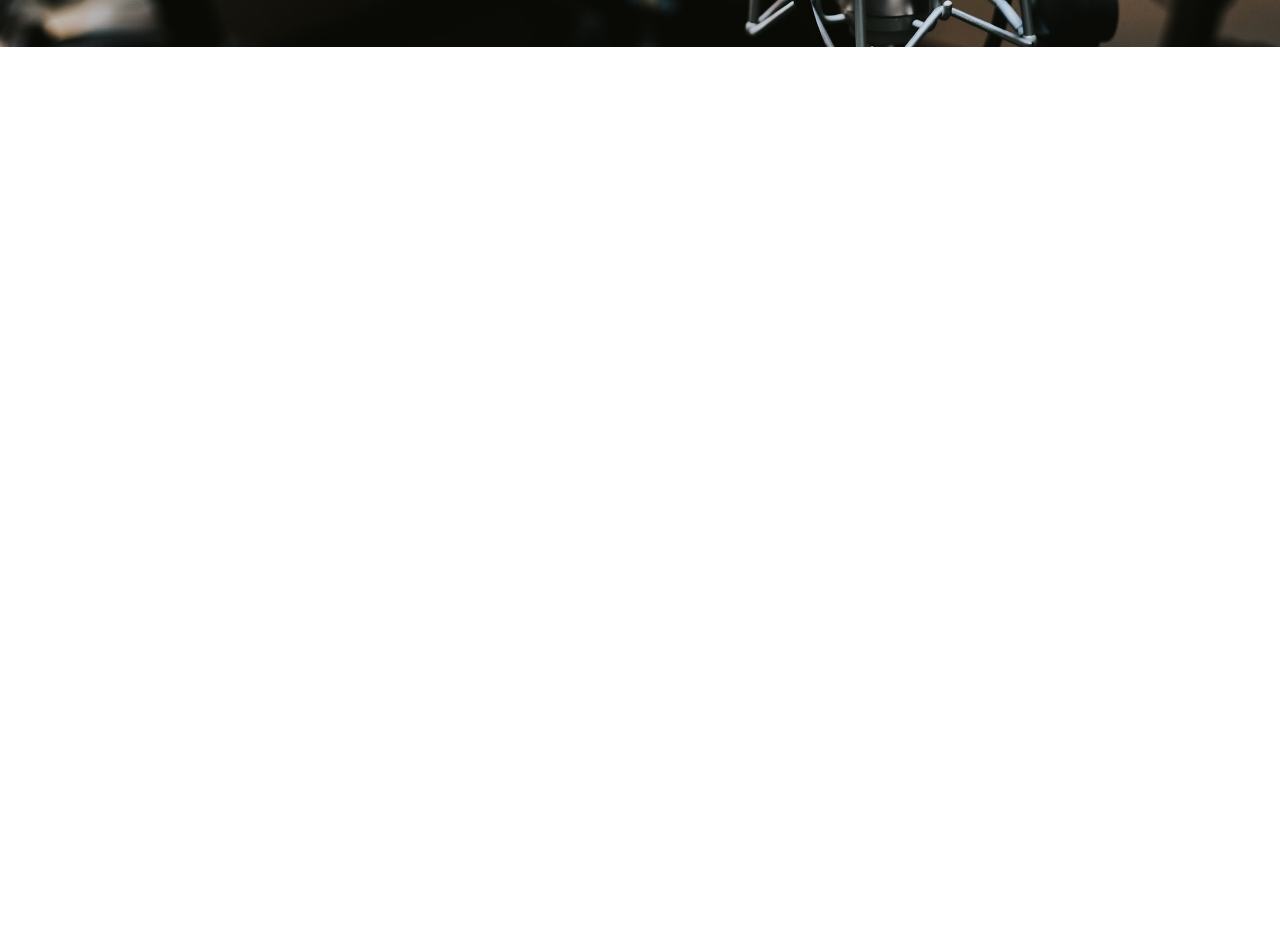
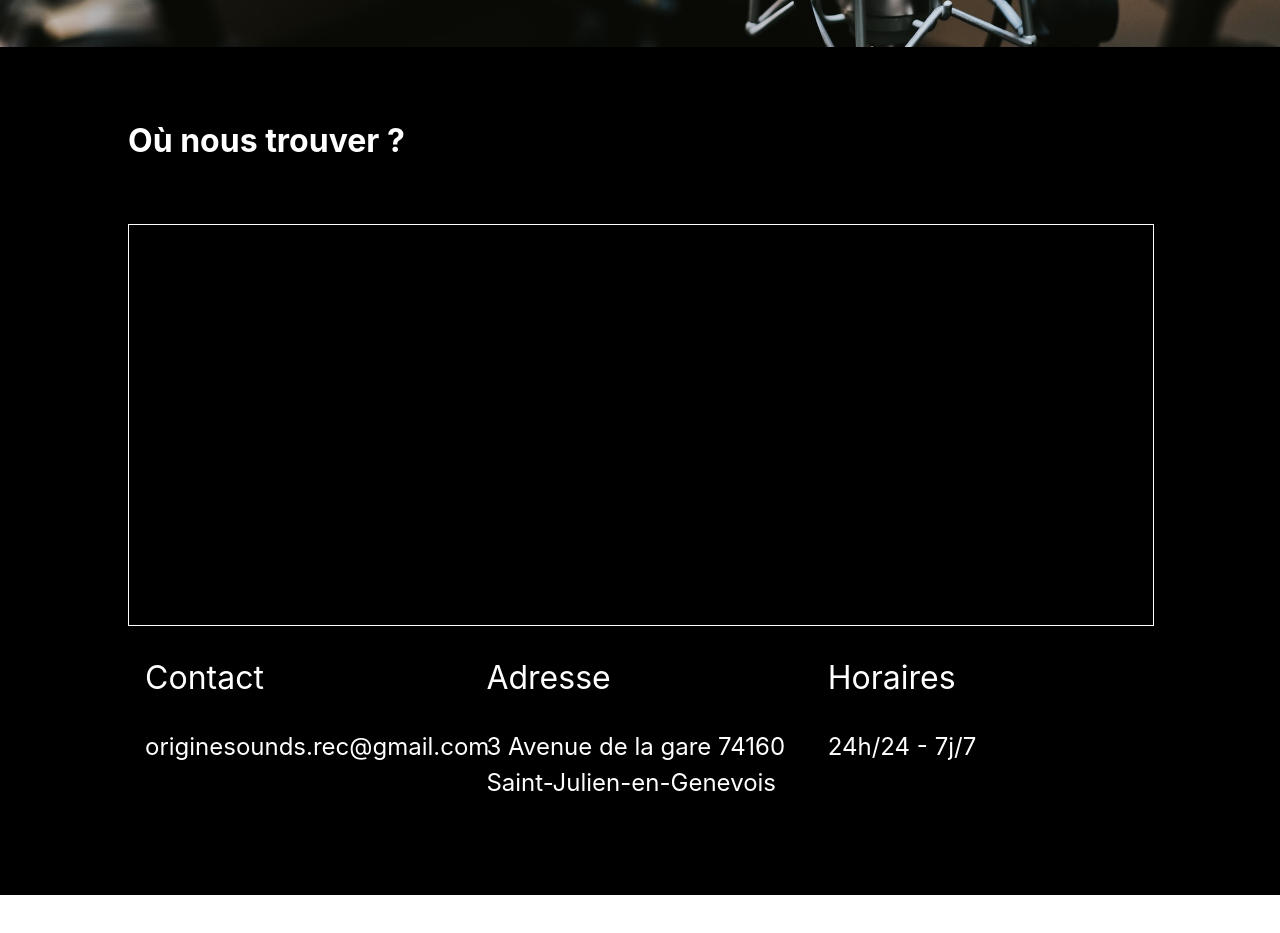
Before and after one commit to oralanto/origine-sounds-records, a React (Create React App) app: page /homepage in a window 1280 px wide. Shown: the part 5060-5993 px from the top of the page. Before the commit the page ends 5107 px from the top, so only its background shows below. Built offline with nearby package versions, Linux system fonts and the light colour scheme; the HTML template or start-up script is replaced by a standard one.

Commit message:
Location component

```diff
--- a/src/Component/Homepage/Homepage.js
+++ b/src/Component/Homepage/Homepage.js
@@ -3,6 +3,7 @@ import React from "react";
 import Accueil from "../Accueil/Accueil";
 import Services from "../Services/Services";
 import ReservationInfo from "../ReservationInfo/ReservationInfo";
+import Location from "../Location/Location";
 
 const Homepage = () => {
   return (
@@ -10,6 +11,7 @@ const Homepage = () => {
       <Accueil />
       <Services />
       <ReservationInfo />
+      <Location />
     </div>
   );
 };
--- /dev/null
+++ b/src/Component/Location/Location.css
@@ -0,0 +1,43 @@
+.location {
+  min-height: 100vh;
+  width: 80%;
+  margin: 3em auto;
+  color: white;
+  display: flex;
+  flex-direction: column;
+}
+
+
+.location__title {
+  font-size: 2em;
+  align-self: flex-start;
+  margin-bottom: 2em;
+}
+
+.location__map {
+  width: 100%;
+  height: 400px;
+  border: 1px solid white;
+}
+
+.location__infos {
+  display: flex;
+  flex-direction: row;
+  justify-content: space-around;
+}
+
+.location__infos__item {
+  width: 30%;
+}
+
+.location__infos__item__title {
+  font-size: 2em;
+  margin: 1em 0;
+  text-align: left;
+}
+
+.location__infos__item__text {
+  font-size: 1.5em;
+  text-align: left;
+  line-height: 1.5em;
+}
--- /dev/null
+++ b/src/Component/Location/Location.js
@@ -0,0 +1,32 @@
+import React from "react";
+
+import "./Location.css";
+
+const Location = () => {
+  return (
+    <div className="location">
+      <h2 className="location__title">Où nous trouver ?</h2>
+      <div className="location__map"></div>
+      <div className="location__infos">
+        <div className="location__infos__item">
+          <p className="location__infos__item__title">Contact</p>
+          <p className="location__infos__item__text">
+            originesounds.rec@gmail.com
+          </p>
+        </div>
+        <div className="location__infos__item">
+          <p className="location__infos__item__title">Adresse</p>
+          <p className="location__infos__item__text">
+            3 Avenue de la gare 74160 Saint-Julien-en-Genevois
+          </p>
+        </div>
+        <div className="location__infos__item">
+          <p className="location__infos__item__title">Horaires</p>
+          <p className="location__infos__item__text">24h/24 - 7j/7</p>
+        </div>
+      </div>
+    </div>
+  );
+};
+
+export default Location;
```
